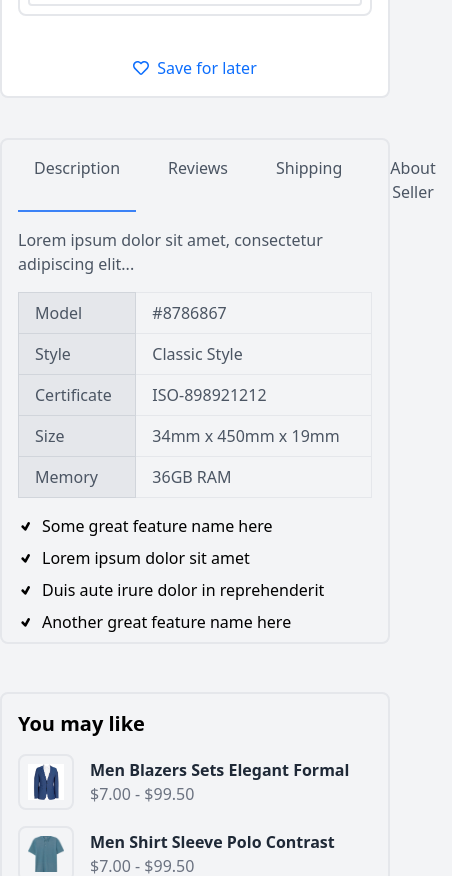
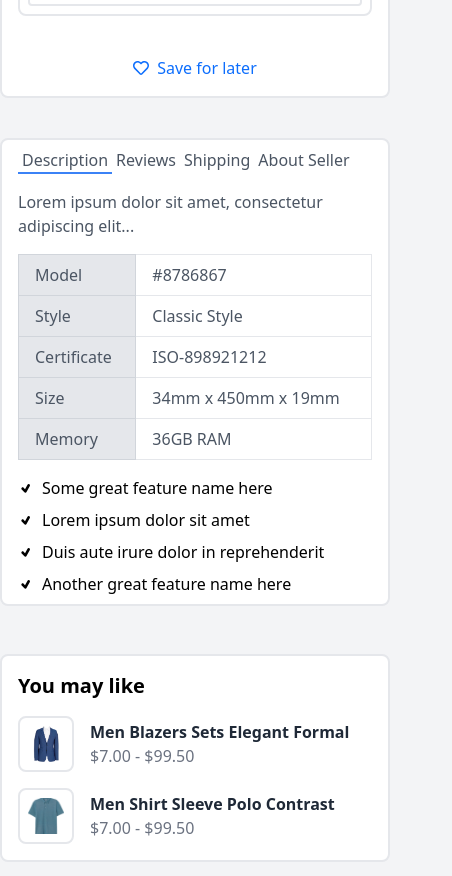
Before and after one commit to umarimran1234/E-Commerce-Project, a Next.js app: page /third-page in a window 390 px wide. Shown: the part 1300-2176 px from the top of the page, 452 px wide, since content can reach past the window. Built offline with nearby package versions, Linux system fonts and the light colour scheme.

Commit message:
Made product tab pixel perfect

```diff
--- a/src/app/third-page/ProductTabs.tsx
+++ b/src/app/third-page/ProductTabs.tsx
@@ -22,7 +22,7 @@ const ProductTabs = () => {
                             Lorem ipsum dolor sit amet, consectetur adipiscing elit...
                         </p>
                         <table className="table-auto w-full mb-4">
-                            <tbody>
+                            <tbody className=''>
                                 <tr className='text-gray-600'>
                                     <td className="border border-gray-300 bg-gray-200 px-4 py-2">Model</td>
                                     <td className="border px-4 py-2">#8786867</td>
@@ -84,11 +84,11 @@ const ProductTabs = () => {
 
     return (
         <div className="mx-auto flex lg:flex-row flex-col lg:gap-8 container mt-10">
-            <div className="border-2 rounded-lg py-2 px-4 lg:w-2/3 border-gray-200 mb-4">
-                <ul className="flex space-x-4">
+            <div className="border-2 bg-white rounded-lg py-2 px-4 lg:w-2/3 border-gray-200 mb-4">
+                <ul className="flex md:space-x-4 md:flex-row">
                     {tabs.map((tab) => (
                         <li key={tab.value} className={`${activeTab === tab.value ? 'border-b-2 border-blue-500 font-medium' : ''} cursor-pointer`}>
-                            <button onClick={() => setActiveTab(tab.value)} className="py-2 px-4 text-gray-600">
+                            <button onClick={() => setActiveTab(tab.value)} className="md:py-2 px-1 md:px-4 text-gray-600">
                                 {tab.label}
                             </button>
                         </li>
@@ -99,7 +99,7 @@ const ProductTabs = () => {
                 </div>
             </div>
             {/* You May Like Section */}
-            <div className="mt-8 border-2 border-gray-200 h-fit p-4 rounded-lg lg:w-1/3">
+            <div className="mt-8 border-2 border-gray-200 bg-white h-fit p-4 rounded-lg lg:w-1/3">
                 <h2 className="text-xl font-semibold mb-4">You may like</h2>
                 <div className="grid grid-cols-1 md:grid-cols-2 lg:grid-cols-1 gap-4">
                     <div className="flex items-center space-x-4">
```
